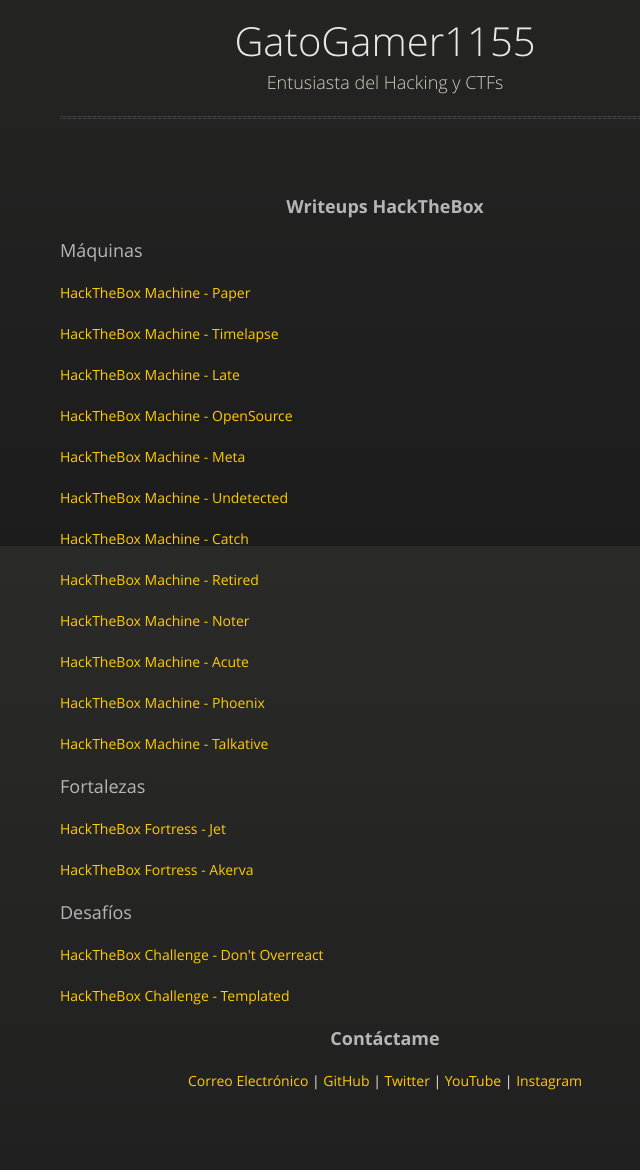
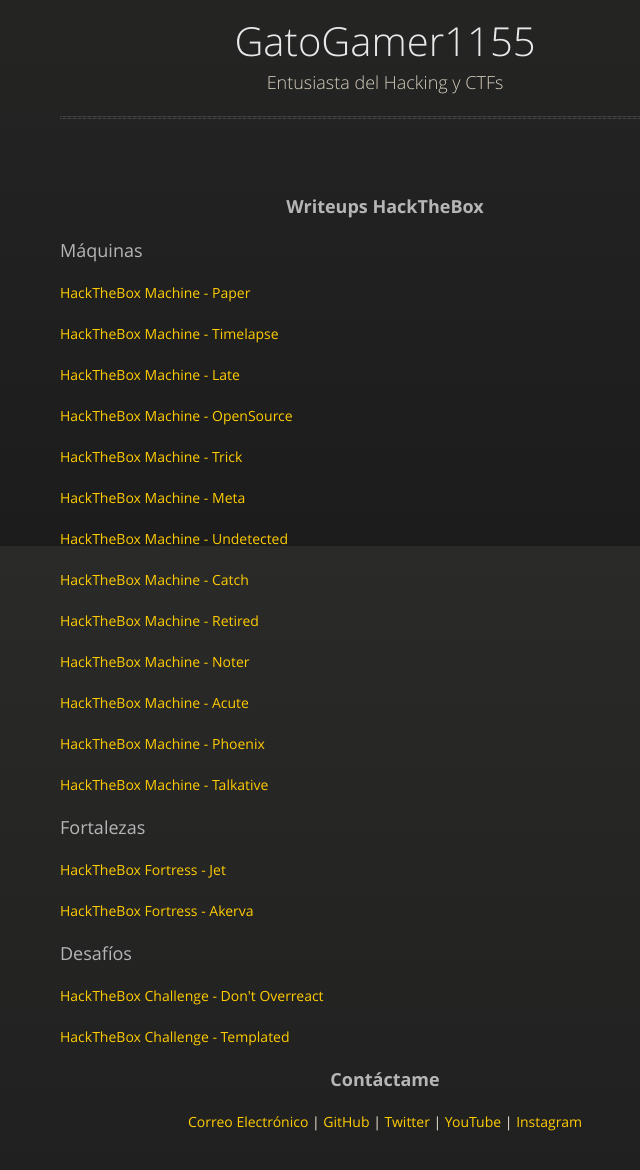
Before and after one commit to henryp911/gg-new.github.io, a Jekyll site: the page index.html, which Jekyll copies as it is, in a window 1280 px wide, cut to the strip 354-1596 px from the top of the page. Shown: the top 1170 px of the strip, without its empty margins (255-895 px from the left). Built offline with Jekyll 4.4.1, drawn with Linux system fonts in a browser that asks for light colours.

Commit message:
Update index.html

```diff
--- a/index.html
+++ b/index.html
@@ -49,6 +49,7 @@
 <p><a href="./hackthebox/timelapse/">HackTheBox Machine - Timelapse</a></p>
 <p><a href="./hackthebox/late/">HackTheBox Machine - Late</a></p>
 <p><a href="./hackthebox/opensource/">HackTheBox Machine - OpenSource</a></p>
+<p><a href="./hackthebox/trick/">HackTheBox Machine - Trick</a></p>
 <p><a href="./hackthebox/meta/">HackTheBox Machine - Meta</a></p>
 <p><a href="./hackthebox/undetected/">HackTheBox Machine - Undetected</a></p>
 <p><a href="./hackthebox/catch/">HackTheBox Machine - Catch</a></p>
```
